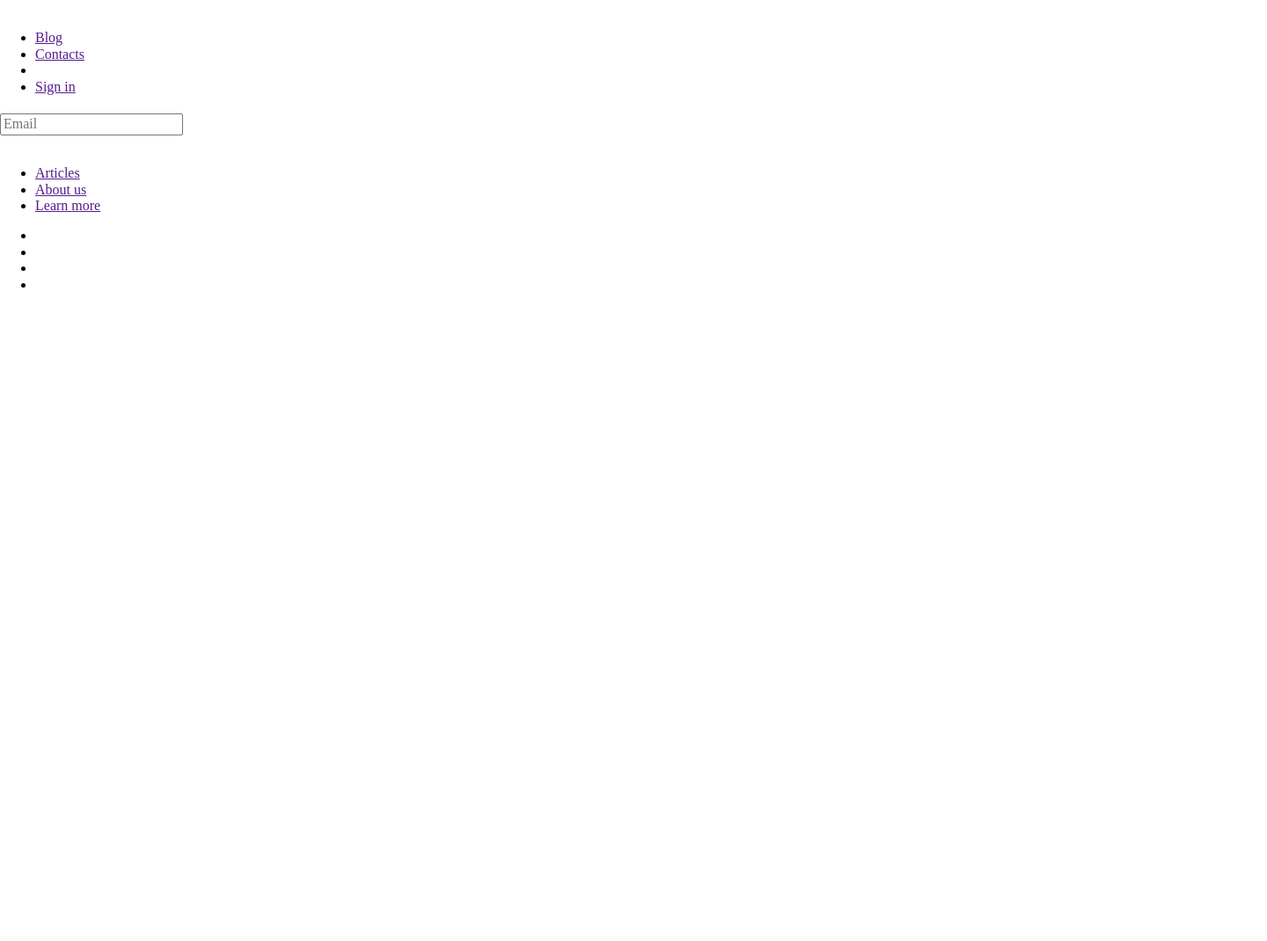
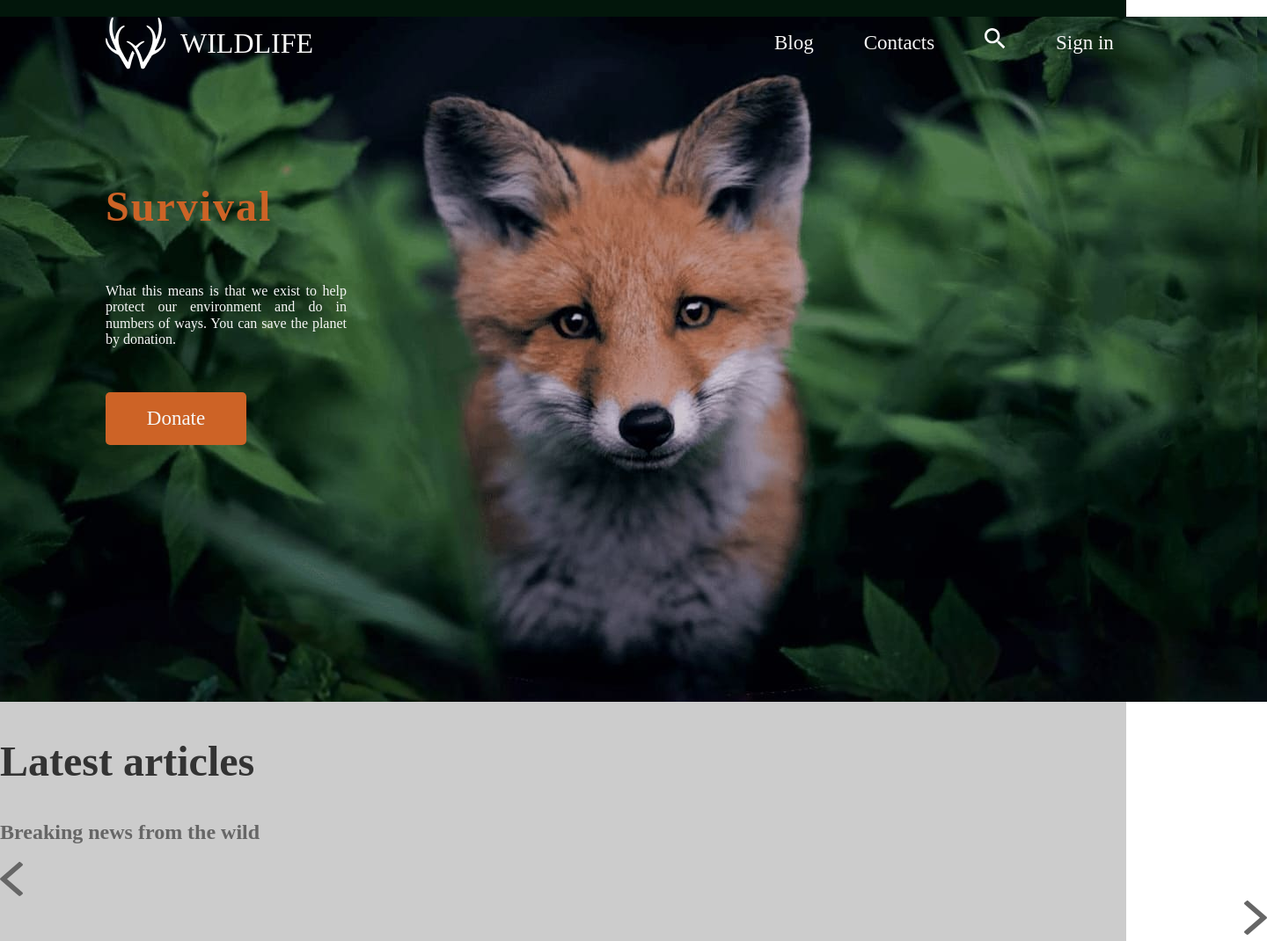
Before and after one commit to Elwa36s/wildlife, a plain HTML site: page index.html in a window 1280 px wide. Shown: the top 1070 px of the page at 88% size, 1440 px wide, since content can reach past the window. Before the commit the page ends 800 px from the top, so only its background shows below. Drawn offline with Linux system fonts and the light colour scheme.

Commit message:
feat: add markup and styles

```diff
--- a/index.html
+++ b/index.html
@@ -6,11 +6,12 @@
     <link rel="stylesheet" href="style.css" />
   </head>
   <body>
+    <div class="wrapper" id="survival">
       <section class="hero">
         <header>
           <section class="title">
-          <img src="" alt="" />
-          <span class="logo"></span>
+            <img src="assets/icons/logo.png" alt="logo" />
+            <span class="logo">WILDLIFE</span>
           </section>
           <nav>
             <ul>
@@ -21,36 +22,52 @@
                 <a href="">Contacts</a>
               </li>
               <li>
-              <a href=""><img src="" alt="" /></a>
+                <a href=""><img src="assets/icons/search.svg" alt="search" /></a>
               </li>
-            <li><a href="">Sign in</a></li>
+              <li class="button2"><a href="">Sign in</a></li>
             </ul>
           </nav>
         </header>
         <article>
-        <h1></h1>
-        <section class="content"></section>
-        <div class="button"></div>
+          <h1>Survival</h1>
+          <p>
+            What this means is that we exist to help protect our environment and do in numbers of
+            ways. You can save the planet by donation.
+          </p>
+          <div class="button" id="donate">Donate</div>
         </article>
       </section>
+    </div>
+    <div class="wrapper" id="main">
       <main>
-      <h2></h2>
-      <h2 class="sub"></h2>
-      <div class="left"></div>
+        <h2>Latest articles</h2>
+        <h2 class="sub">Breaking news from the wild</h2>
+
         <section class="slider">
+          <div class="left">
+            <img src="assets/icons/arrow.svg" alt="to left" />
+          </div>
           <div class="slide"></div>
           <div class="slide"></div>
           <div class="slide"></div>
+          <div class="right">
+            <img src="assets/icons/arrow.svg" alt="to right" />
+          </div>
         </section>
-      <div class="right"></div>
-      <h3></h3>
+
+        <section class="getNotified">
+          <h3>Get notified about new amazing articles</h3>
           <input type="text" placeholder="Email" />
           <div class="button"></div>
+        </section>
       </main>
+    </div>
+    <div class="wrapper" id="footer">
       <footer>
+        <section class="footerContent">
           <section class="title">
-        <img src="" alt="" />
-        <span class="logo"></span>
+            <img src="assets/icons/logo.png" alt="logo" />
+            <span class="logo">WILDLIFE</span>
           </section>
           <section class="footerNav">
             <ul>
@@ -67,12 +84,14 @@
           </section>
           <section class="socials">
             <ul>
-          <li class="icon"></li>
-          <li class="icon"></li>
-          <li class="icon"></li>
-          <li class="icon"></li>
+              <li class="icon"><img src="assets/icons/FB.svg" alt="Facebook" /></li>
+              <li class="icon"><img src="assets/icons/Inst.svg" alt="Instagram" /></li>
+              <li class="icon"><img src="assets/icons/Pint.svg" alt="Pinterest" /></li>
+              <li class="icon"><img src="assets/icons/Tele.svg" alt="Telegram" /></li>
             </ul>
           </section>
+        </section>
       </footer>
+    </div>
   </body>
 </html>
--- a/style.css
+++ b/style.css
@@ -0,0 +1,158 @@
+body {
+  display: flex;
+  flex-direction: column;
+  width: 100%;
+  color: #f7f7f7;
+}
+.wrapper {
+  width: 100%;
+}
+#survival {
+  background-color: #02160b;
+}
+#main {
+  background-color: #cccccc;
+}
+.hero {
+  width: 1440px;
+  height: 779px;
+  background-image: url(assets/pictures/Rectangle.png);
+  margin: 0 auto;
+}
+header {
+  width: 1200px;
+  height: 60px;
+  display: flex;
+  flex-direction: row;
+  margin: 19px 120px 0 120px;
+  align-items: center;
+  justify-content: space-between;
+}
+.title {
+  display: flex;
+  flex-direction: row;
+  align-items: center;
+  width: 240px;
+  height: 60px;
+  justify-content: space-between;
+}
+span {
+  width: 155px;
+  height: 60px;
+  font-size: 32px;
+  line-height: 60px;
+}
+nav {
+  width: 480px;
+  height: 60px;
+}
+ul {
+  display: flex;
+  flex-direction: row;
+  list-style-type: none;
+  justify-content: space-between;
+  align-items: center;
+  margin: 0;
+}
+a {
+  display: block;
+  color: #f7f7f7;
+  text-decoration: none;
+  font-size: 23px;
+}
+li {
+  display: block;
+  height: 60px;
+  line-height: 60px;
+}
+h1 {
+  font-size: 48px;
+  color: #cd6326;
+  line-height: 72px;
+  letter-spacing: 2px;
+  margin-bottom: 51px;
+}
+p {
+  width: 274px;
+  height: 108px;
+  text-align: justify;
+}
+article {
+  width: 274px;
+  height: 340px;
+  margin: 120px 1046px 240px 120px;
+}
+main {
+  width: 1440px;
+  height: 1368px;
+  margin: 0 auto;
+}
+h2 {
+  font-size: 48px;
+  color: #333333;
+}
+.sub {
+  font-size: 24px;
+  color: #666666;
+}
+h3 {
+  font-size: 27px;
+  color: #333333;
+}
+
+.button {
+  width: 160px;
+  background-color: #cd6326;
+  height: 60px;
+  border-radius: 5px;
+  box-sizing: border-box;
+  font-size: 23px;
+  line-height: 60px;
+  text-align: center;
+}
+.right {
+  transform: scaleX(-1);
+}
+.button2 {
+  width: 120px;
+  height: 60px;
+  line-height: 60px;
+}
+#footer {
+  background-color: #181617;
+}
+footer {
+  width: 1440px;
+  height: 359px;
+  margin: 0 auto;
+  display: flex;
+  flex-direction: row;
+  background-image: url(assets/pictures/footer.jpg);
+}
+.footerContent {
+  width: 1200px;
+  height: 60px;
+  margin: 150px auto;
+  display: flex;
+  flex-direction: row;
+  align-items: center;
+  justify-content: space-between;
+}
+.footerNav {
+  width: 480px;
+  height: 60px;
+}
+.socials {
+  width: 240px;
+  height: 40px;
+}
+.icon {
+  width: 40px;
+  height: 40px;
+  background-color: #f7f7f7;
+  border-radius: 20px;
+  box-sizing: border-box;
+  display: flex;
+  align-items: center;
+  justify-content: center;
+}
```
Also changed, not shown: assets/icons/FB.svg (added), assets/icons/Inst.svg (added), assets/icons/Pint.svg (added), assets/icons/Tele.svg (added), assets/icons/arrow.svg (added), assets/icons/logo.png (added), assets/icons/search.svg (added), assets/pictures/Rectangle.png (added), assets/pictures/bird.jpg (added), assets/pictures/deer.jpg (added), assets/pictures/footer.jpg (added), assets/pictures/squirrel.jpg (added). Lines whose indentation alone changed are shown as unchanged.
